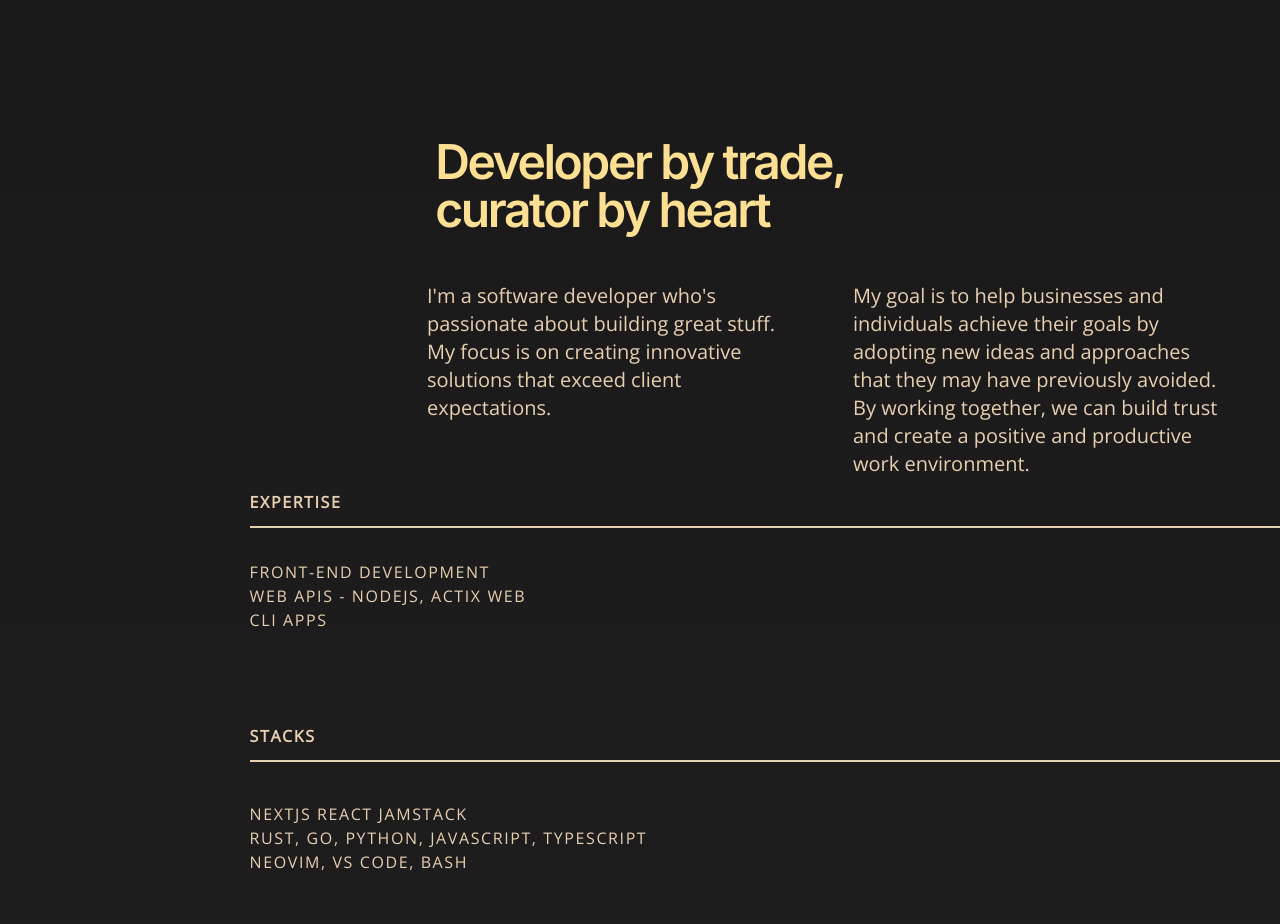
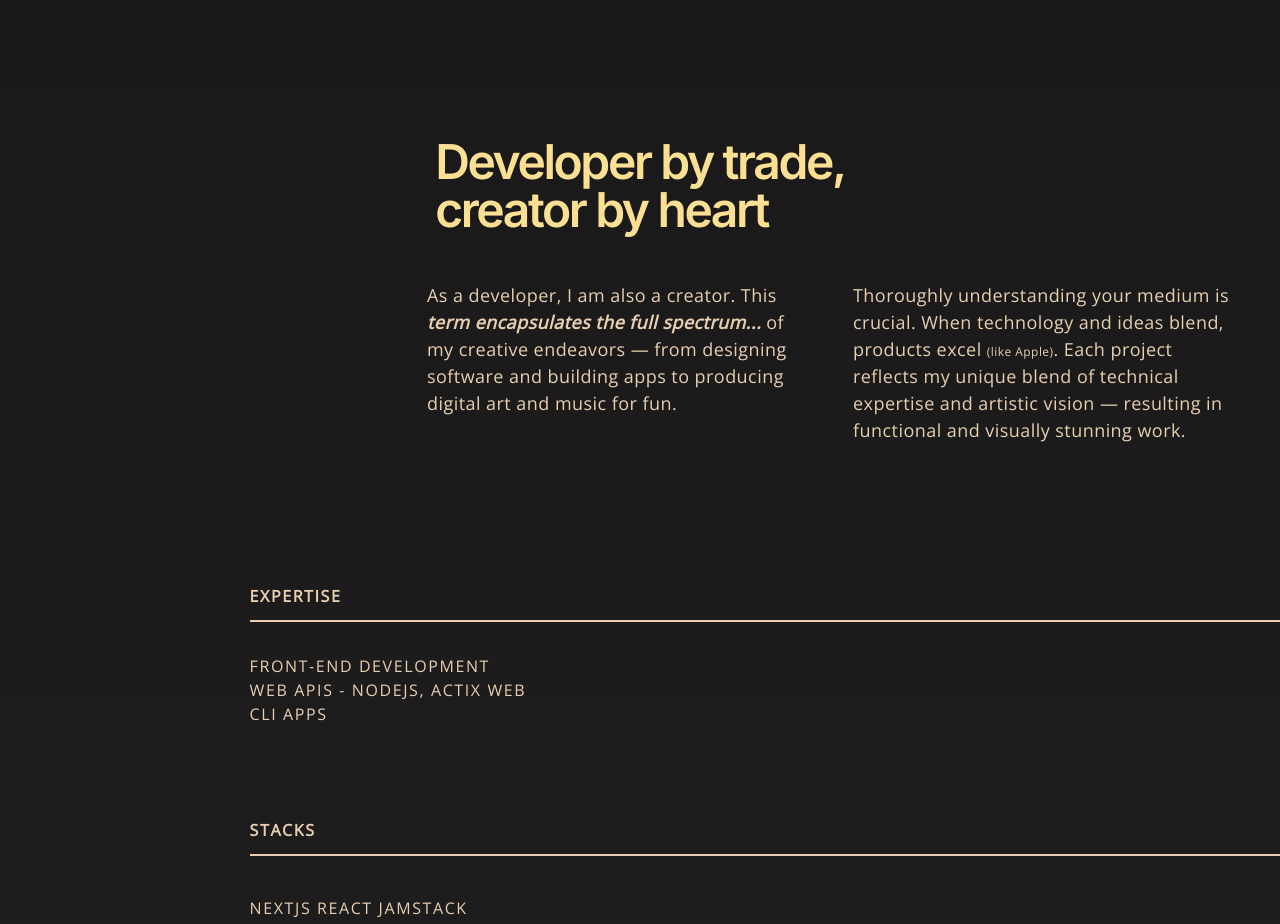
Before and after one commit to lloydlobo/lloydlobo.com, a Next.js app: page / in a window 1280 px wide. Shown: the part 3060-3984 px from the top of the page. Built offline with nearby package versions, Linux system fonts and the light colour scheme.

Commit message:
feat: refine about section text

```diff
--- a/pages/index.tsx
+++ b/pages/index.tsx
@@ -779,9 +779,9 @@ export default function IndexPage() {
               >
                 Developer by trade,
                 <br />
-                curator by heart
+                creator by heart
               </h2>
-              <div className="grid grid-cols-2 space-y-12 text-xl lg:grid-cols-3">
+              <div className="grid grid-cols-2 space-y-12 text-lg leading-normal tracking-wide lg:grid-cols-3">
                 <ul className={`hidden`}>
                   <li className="">
                     <Link href={`#work`}>Work</Link>
@@ -794,20 +794,24 @@ export default function IndexPage() {
                   </li>
                 </ul>
                 <p className="col-start-1 pr-12 lg:col-start-2">
-                  I'm a software developer who's passionate about building great
-                  stuff. My focus is on creating innovative solutions that
-                  exceed client expectations.
+                  As a developer, I am also a creator. This{" "}
+                  <span className="font-bold italic">
+                    term encapsulates the full spectrum{"... "}
+                  </span>
+                  of my creative endeavors — from designing software and
+                  building apps to producing digital art and music for fun.
                 </p>
                 <p className="pr-12">
-                  My goal is to help businesses and individuals achieve their
-                  goals by adopting new ideas and approaches that they may have
-                  previously avoided. By working together, we can build trust
-                  and create a positive and productive work environment.
+                  Thoroughly understanding your medium is crucial. When
+                  technology and ideas blend, products excel{" "}
+                  <span className="text-xs">(like Apple)</span>. Each project
+                  reflects my unique blend of technical expertise and artistic
+                  vision — resulting in functional and visually stunning work.
                 </p>
               </div>
 
               <div className="relative grid w-[61vw] space-y-20 tracking-widest ">
-                <div className="">
+                <div className="mt-32">
                   <h3
                     className="mb-8 flex w-screen items-baseline justify-between place-self-end
                   border-b-[2px] border-secondary py-3 text-start text-base font-bold uppercase text-secondary "
```
